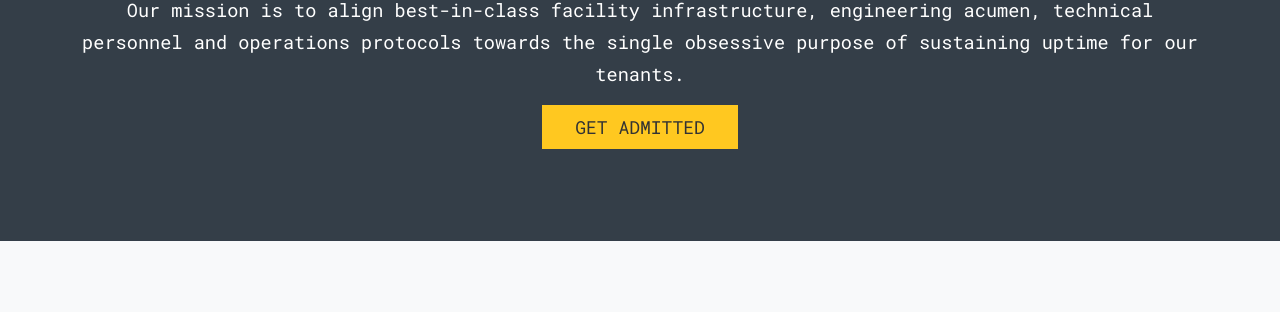
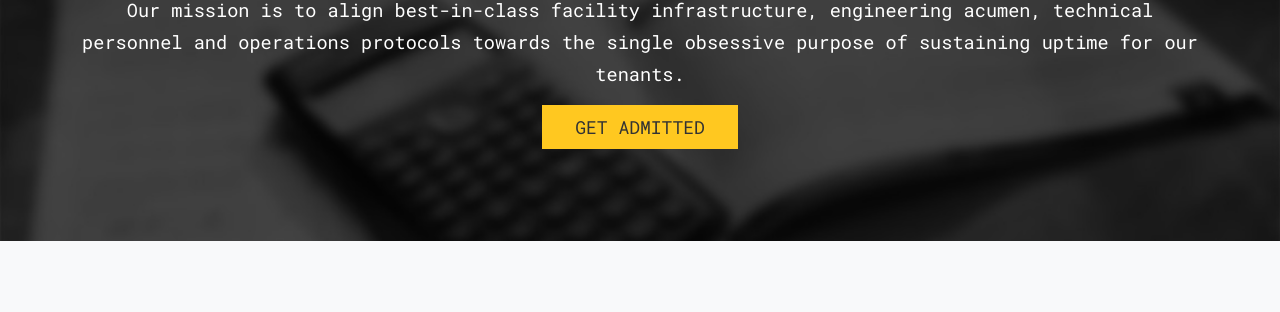
Before and after one commit to imondal007/erptechnologies, a website: page training.html in a window 1280 px wide. Shown: the part 187-499 px from the top of the page. Drawn offline with nearby package versions, Linux system fonts and the light colour scheme.

Commit message:
Style added to training page

```diff
--- a/scss/_theme.scss
+++ b/scss/_theme.scss
@@ -175,6 +175,14 @@ footer a:hover {
 
 // Product Page header
 .product-header {
-	background-image: url("../img/product-bg.jpg")
+	background-image: url("../img/product-bg.jpg");
 
 }
+
+//-- Training Page --//
+
+// training Page header
+.training-header {
+	background-image: url("../img/training-bg.jpg");
+
+}
```
Also changed, not shown: css/style.css, img/training-bg.jpg (added).
